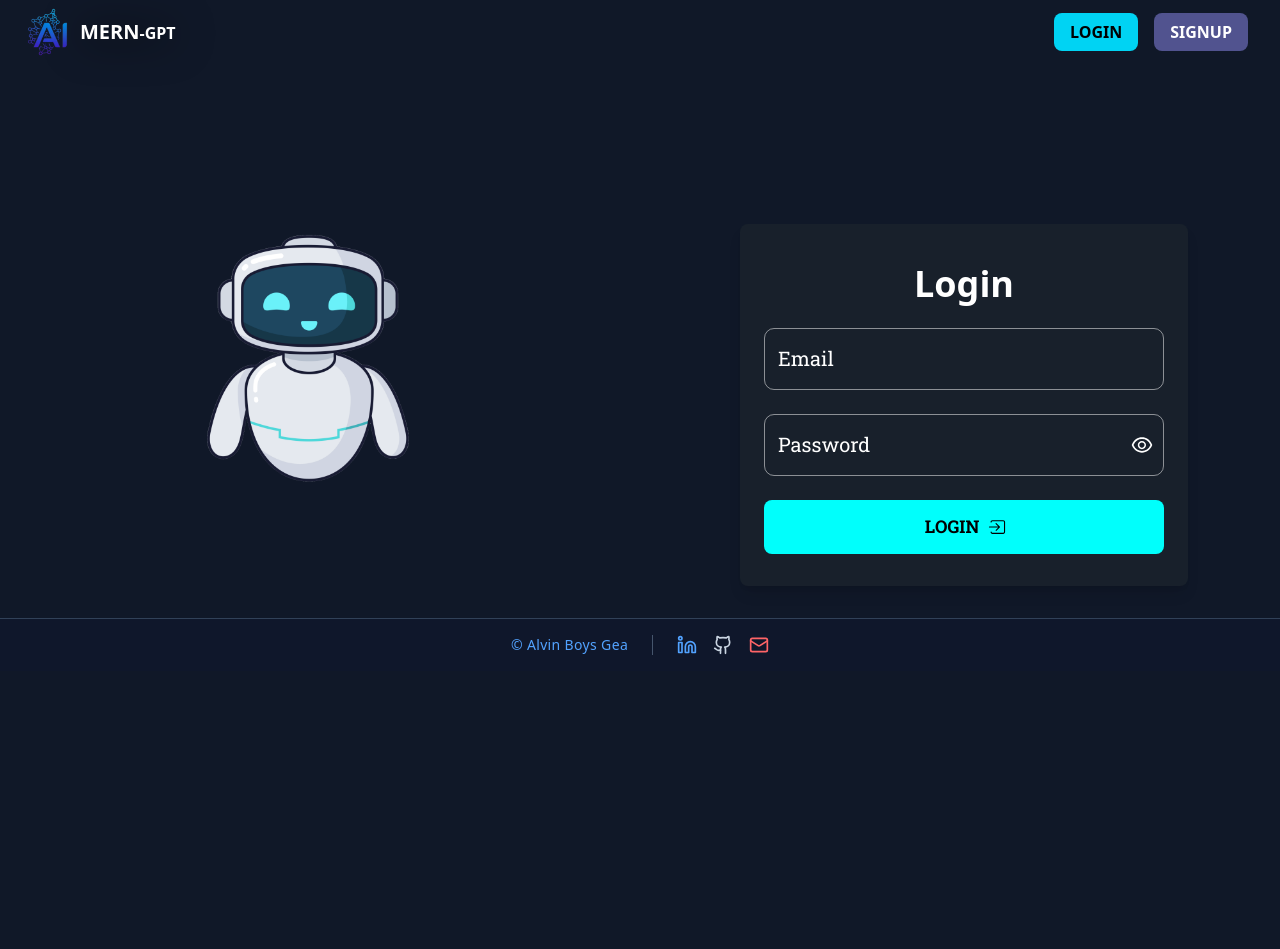
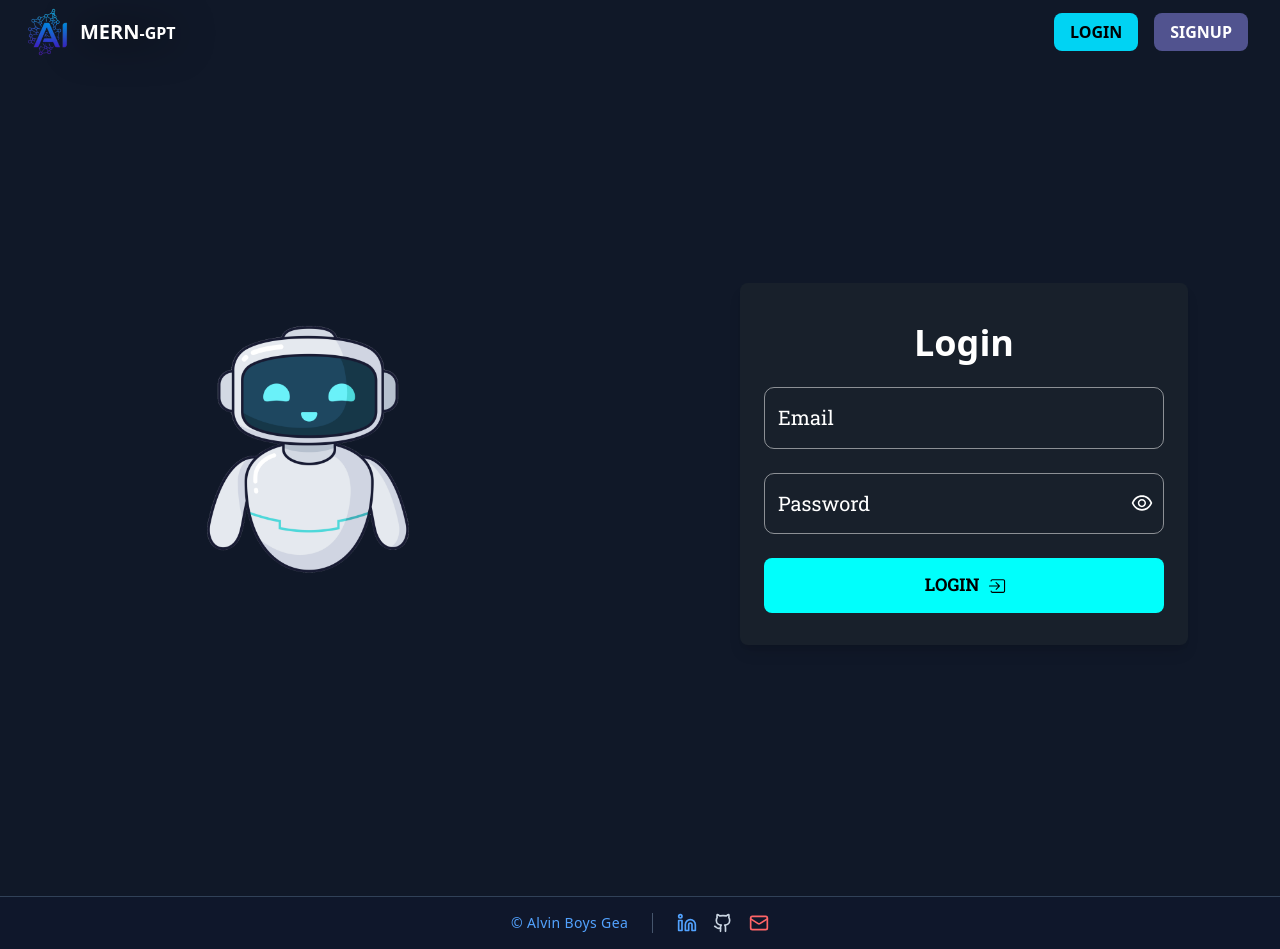
Before and after one commit to alvin0727/AI-Chatbot, a React (Vite) app in the folder frontend/: page /login in a window 1280 px wide. Before the commit the page ends 800 px from the top, so only its background shows below. Built offline with nearby package versions, Linux system fonts and the light colour scheme; no server answers.

Commit message:
feat: fix footer in login

```diff
--- a/frontend/src/pages/Login.tsx
+++ b/frontend/src/pages/Login.tsx
@@ -46,16 +46,17 @@ const Login = () => {
         <Box
             width="100%"
             height="100%"
+            minHeight="100vh"
             display="flex"
             flex={1}
             flexDirection={{ xs: "column", md: "row" }}
             alignItems="center"
             justifyContent="center"
             gap={{ xs: 2, md: 4 }}
+            mb={{ xs: 8, md: 4 }}
         >
             <Box
                 padding={{ xs: 2, md: 3 }}
-                mt={{ md: 8, xs: 2 }}
                 display="flex"
                 alignItems="center"
                 justifyContent="center"
@@ -75,7 +76,6 @@ const Login = () => {
                 alignItems="center"
                 padding={{ xs: 2, md: 4 }}
                 ml={{ md: "auto", xs: 0 }}
-                mt={{ md: 16, xs: 2 }}
                 width="100%"
             >
                 <form
```
